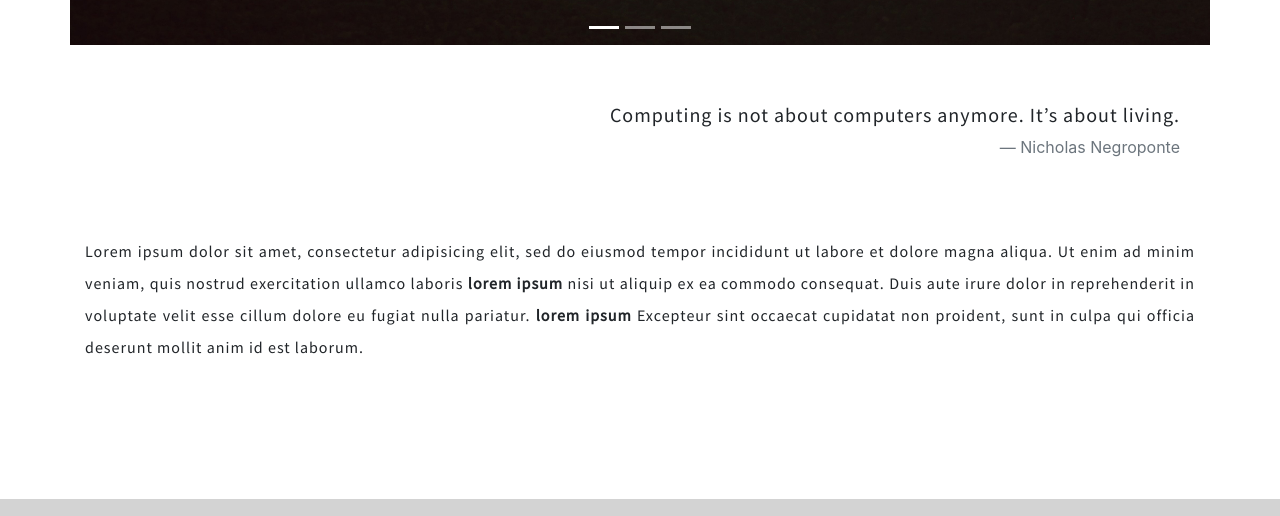
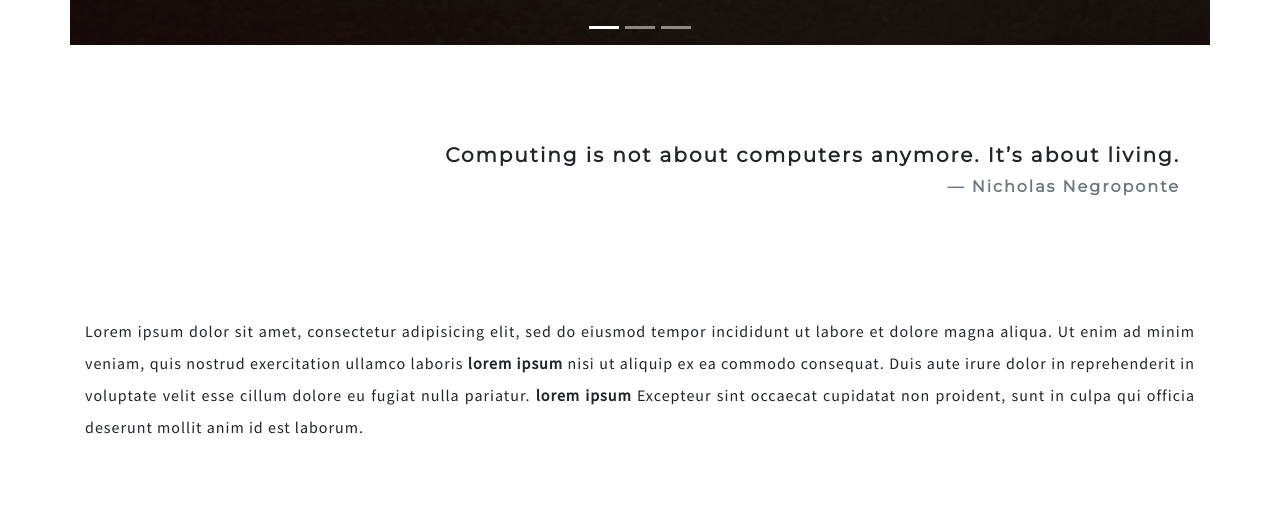
Before and after one commit to alittek/CV, a plain HTML site: page _site/index.html in a window 1280 px wide. Shown: the part 988-1504 px from the top of the page. Drawn offline with nearby package versions, Linux system fonts and the light colour scheme.

Commit message:
changed font of quote

```diff
--- a/_site/index.html
+++ b/_site/index.html
@@ -122,8 +122,8 @@
     <!-- quote -->
     <div class="container quote">
         <blockquote class="blockquote text-right">
-          <p class="mb-0">Computing is not about computers anymore. It’s about living.</p>
-          <footer class="blockquote-footer">Nicholas Negroponte</footer>
+          <p class="mb-0 quoteFont">Computing is not about computers anymore. It’s about living.</p>
+          <footer class="blockquote-footer quoteFont">Nicholas Negroponte</footer>
         </blockquote>
     </div>
 
--- a/_site/style.css
+++ b/_site/style.css
@@ -27,10 +27,6 @@ body img
 {
   width: 100%;
   margin: 10px 0;
-  /* vertical-align: middle; */
-  /* display: flex;
-  flex-direction: column;
-  justify-content: center; */
 }
 
 body p, body li
@@ -88,7 +84,14 @@ body h4
 
 .quote
 {
-  padding: 40px 0px;
+  padding: 80px 0px;
+}
+
+.quoteFont
+{
+  font-family: 'Montserrat', sans-serif;
+  letter-spacing: 2px;
+  font-weight: bold;
 }
 
 /* projects */
--- a/style.css
+++ b/style.css
@@ -27,10 +27,6 @@ body img
 {
   width: 100%;
   margin: 10px 0;
-  /* vertical-align: middle; */
-  /* display: flex;
-  flex-direction: column;
-  justify-content: center; */
 }
 
 body p, body li
@@ -88,7 +84,14 @@ body h4
 
 .quote
 {
-  padding: 40px 0px;
+  padding: 80px 0px;
+}
+
+.quoteFont
+{
+  font-family: 'Montserrat', sans-serif;
+  letter-spacing: 2px;
+  font-weight: bold;
 }
 
 /* projects */
```
Also changed, not shown: index.html (+2 -2 lines).
